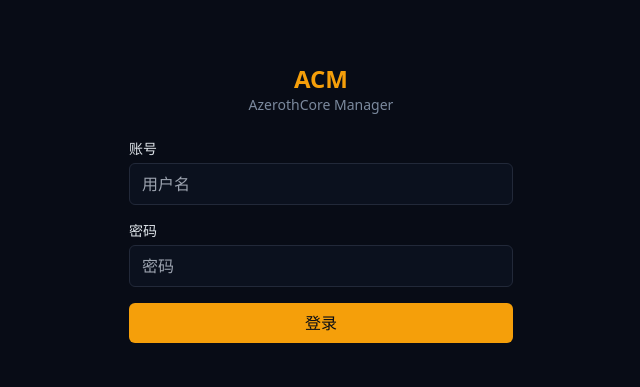
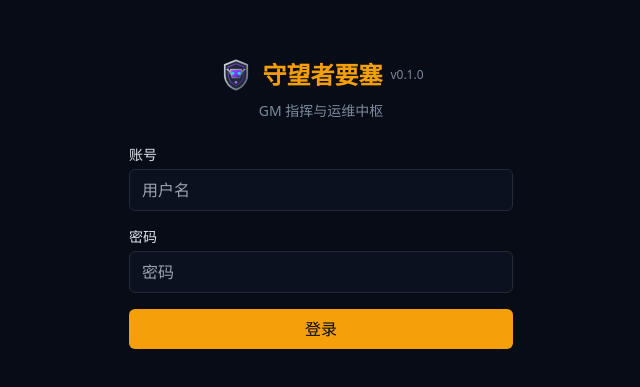
Before and after one commit to domonic18/acore-manager, a React (Vite) app in the folder frontend/: page /login in a window 1280 px wide. Shown: the part 197-584 px from the top of the page, without its empty margins (319-959 px from the left). Built offline with nearby package versions, Linux system fonts and the light colour scheme; no server answers.

Commit message:
feat(frontend): 守望者要塞品牌重塑，新增 Logo 与版本号展示 / rebrand to WardenHold with logo and version display

```diff
--- a/frontend/index.html
+++ b/frontend/index.html
@@ -2,8 +2,9 @@
 <html lang="zh-CN">
   <head>
     <meta charset="UTF-8" />
+    <link rel="icon" type="image/svg+xml" href="/logo.svg" />
     <meta name="viewport" content="width=device-width, initial-scale=1.0" />
-    <title>AzerothCore Manager</title>
+    <title>守望者要塞 · WardenHold</title>
   </head>
   <body>
     <div id="root"></div>
--- a/frontend/src/pages/LoginPage.tsx
+++ b/frontend/src/pages/LoginPage.tsx
@@ -1,6 +1,8 @@
 import { useState } from 'react';
 import { useAuth } from '@/shared/hooks/useAuth';
 import { captchaApi } from '@/features/auth/api/captcha.api';
+import { LogoIcon } from '@/shared/components/ui/LogoIcon';
+import { SHORT_VERSION } from '@/shared/config/version';
 
 export default function LoginPage() {
   const { login } = useAuth();
@@ -77,8 +79,14 @@
     <div className="flex items-center justify-center min-h-screen bg-background p-4">
       <div className="w-full max-w-sm space-y-6">
         <div className="text-center">
-          <h1 className="text-2xl font-bold text-primary">ACM</h1>
-          <p className="text-sm text-muted-foreground">AzerothCore Manager</p>
+          <div className="flex items-center justify-center gap-2 mb-2">
+            <div className="flex h-9 w-9 items-center justify-center">
+              <LogoIcon className="h-9 w-9" />
+            </div>
+            <h1 className="text-2xl font-bold text-primary">守望者要塞</h1>
+            <span className="text-xs text-muted-foreground">{SHORT_VERSION}</span>
+          </div>
+          <p className="text-sm text-muted-foreground">GM 指挥与运维中枢</p>
         </div>
 
         <form onSubmit={handleSubmit} className="space-y-4">
--- a/frontend/src/shared/components/AppLayout.tsx
+++ b/frontend/src/shared/components/AppLayout.tsx
@@ -2,6 +2,8 @@
 import { Outlet, NavLink, useNavigate } from 'react-router-dom';
 import { cn } from '@/shared/lib/utils';
 import { useAuth } from '@/shared/hooks/useAuth';
+import { LogoIcon } from '@/shared/components/ui/LogoIcon';
+import { SHORT_VERSION } from '@/shared/config/version';
 import {
   LayoutDashboard,
   Users,
@@ -55,9 +57,17 @@
         <div className="flex flex-col h-full">
           {/* Logo */}
           <div className="flex items-center justify-between h-16 px-6 border-b border-border">
-            <div>
-              <h1 className="text-lg font-bold text-primary">ACM</h1>
-              <p className="text-xs text-muted-foreground">AzerothCore Manager</p>
+            <div className="flex items-center gap-2.5">
+              <div className="flex h-8 w-8 items-center justify-center">
+                <LogoIcon className="h-8 w-8" />
+              </div>
+              <div>
+                <div className="flex items-baseline gap-1.5">
+                  <h1 className="text-lg font-bold text-primary">守望者要塞</h1>
+                  <span className="text-[10px] text-muted-foreground">{SHORT_VERSION}</span>
+                </div>
+                <p className="text-xs text-muted-foreground">GM 指挥与运维中枢</p>
+              </div>
             </div>
             <button
               className="md:hidden text-muted-foreground"
--- /dev/null
+++ b/frontend/src/shared/components/ui/LogoIcon.tsx
@@ -0,0 +1,63 @@
+interface LogoIconProps {
+  className?: string;
+}
+
+export function LogoIcon({ className }: LogoIconProps) {
+  return (
+    <svg
+      className={className}
+      viewBox="0 0 32 32"
+      fill="none"
+      xmlns="http://www.w3.org/2000/svg"
+    >
+      <defs>
+        <linearGradient id="mgrSilver" x1="0%" y1="0%" x2="100%" y2="100%">
+          <stop offset="0%" stopColor="#d1d5db" />
+          <stop offset="50%" stopColor="#9ca3af" />
+          <stop offset="100%" stopColor="#4b5563" />
+        </linearGradient>
+        <linearGradient id="mgrPurple" x1="0%" y1="0%" x2="100%" y2="100%">
+          <stop offset="0%" stopColor="#a855f7" />
+          <stop offset="50%" stopColor="#7c3aed" />
+          <stop offset="100%" stopColor="#4c1d95" />
+        </linearGradient>
+        <linearGradient id="mgrGlow" x1="0%" y1="0%" x2="100%" y2="100%">
+          <stop offset="0%" stopColor="#c4b5fd" />
+          <stop offset="100%" stopColor="#7c3aed" />
+        </linearGradient>
+      </defs>
+
+      <path
+        d="M16 3l10 4v9c0 6-4.5 11.5-10 13-5.5-1.5-10-7-10-13V7l10-4z"
+        fill="#1f2937"
+        stroke="url(#mgrSilver)"
+        strokeWidth="1.5"
+        strokeLinejoin="round"
+      />
+      <path
+        d="M16 6l7 2.8v6.5c0 4.5-3.2 8.8-7 10-3.8-1.2-7-5.5-7-10V8.8L16 6z"
+        fill="none"
+        stroke="url(#mgrPurple)"
+        strokeWidth="1"
+        opacity="0.7"
+      />
+      <path
+        d="M11 11h10l-1.5 7.5h-7L11 11z"
+        fill="url(#mgrPurple)"
+        stroke="url(#mgrSilver)"
+        strokeWidth="0.8"
+        strokeLinejoin="round"
+      />
+      <circle cx="13.2" cy="14.5" r="1.4" fill="#22d3ee" />
+      <circle cx="18.8" cy="14.5" r="1.4" fill="#22d3ee" />
+      <path
+        d="M8 11c1.8 0.8 3 2.5 3 4.5M24 11c-1.8 0.8-3 2.5-3 4.5"
+        fill="none"
+        stroke="url(#mgrSilver)"
+        strokeWidth="1"
+        strokeLinecap="round"
+      />
+      <path d="M16 21l1.5 1.5-1.5 1.5-1.5-1.5 1.5-1.5z" fill="url(#mgrGlow)" />
+    </svg>
+  );
+}
```
Also changed, not shown: frontend/public/logo.svg (added).
